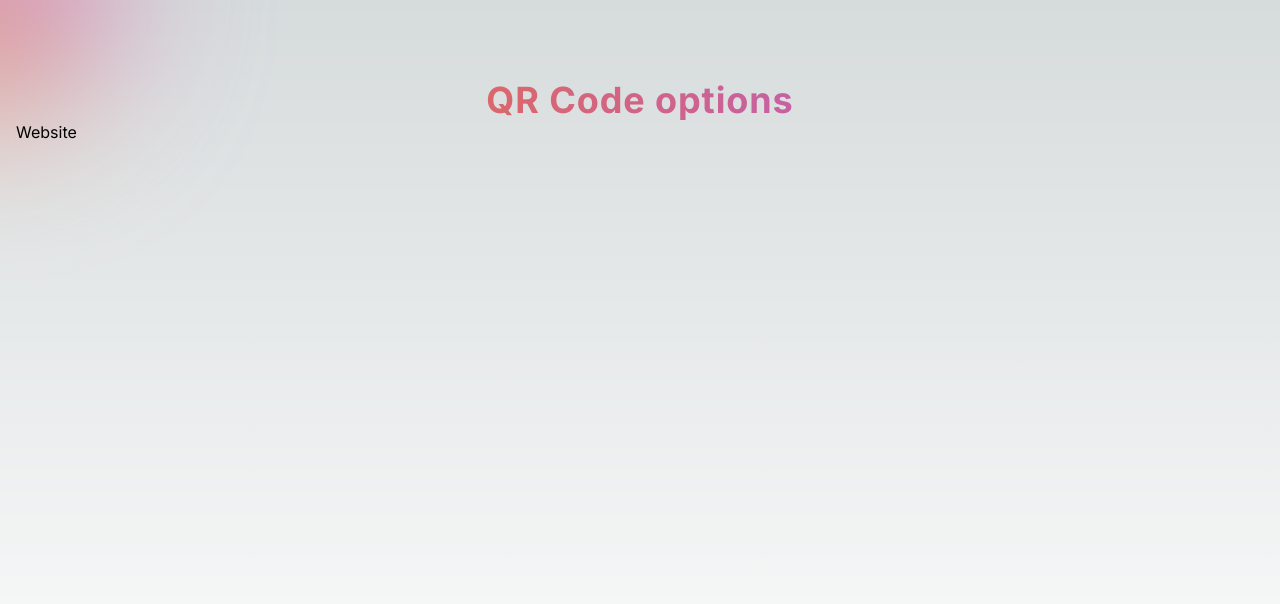
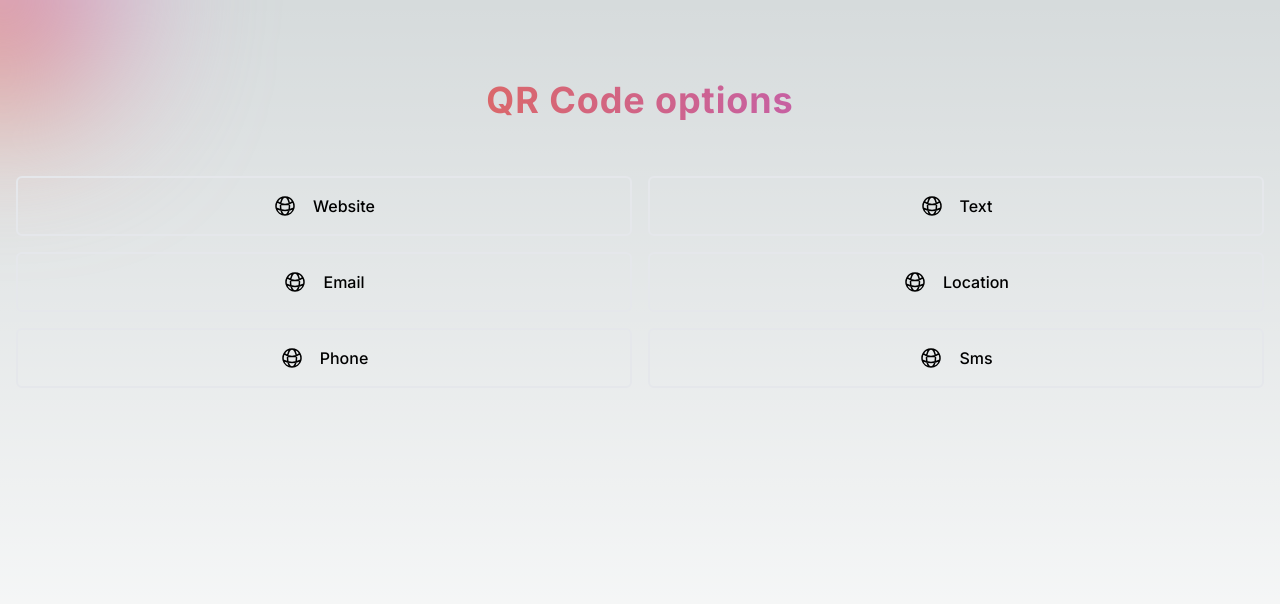
Before and after one commit to mohit2404/qr-generator, a Next.js app: page / in a window 1280 px wide. Shown: the top 604 px of the page. Built offline with nearby package versions, Linux system fonts and the light colour scheme.

Commit message:
add new changes

```diff
--- /dev/null
+++ b/app/_ui/nav-links.tsx
@@ -0,0 +1,56 @@
+import { GlobeAltIcon } from "@heroicons/react/24/outline";
+import Link from "next/link";
+
+const links = [
+  {
+    name: "Website",
+    href: "/website",
+    icon: GlobeAltIcon,
+  },
+  {
+    name: "Text",
+    href: "/text",
+    icon: GlobeAltIcon,
+  },
+  {
+    name: "Email",
+    href: "/text",
+    icon: GlobeAltIcon,
+  },
+  {
+    name: "Location",
+    href: "/text",
+    icon: GlobeAltIcon,
+  },
+  {
+    name: "Phone",
+    href: "/text",
+    icon: GlobeAltIcon,
+  },
+  {
+    name: "Sms",
+    href: "/text",
+    icon: GlobeAltIcon,
+  },
+];
+
+export default function NavLinks() {
+  return (
+    <div className="mx-auto mt-14 grid h-auto w-full grid-cols-1 gap-4 md:grid-cols-2">
+      {links.map((link) => {
+        const LinkIcon = link.icon;
+        return (
+          <Link
+            prefetch
+            key={link.name}
+            href={link.href}
+            className={`flex items-center justify-center gap-4 rounded-md border-2 p-4 text-sm font-medium transition-all hover:bg-white hover:text-black sm:text-base`}
+          >
+            <LinkIcon className="h-6 w-6" />
+            <p>{link.name}</p>
+          </Link>
+        );
+      })}
+    </div>
+  );
+}
--- a/app/page.tsx
+++ b/app/page.tsx
@@ -1,12 +1,12 @@
-import Link from "next/link";
+import NavLinks from "@/app/_ui/nav-links";
 
 export default function Home() {
   return (
-    <section className="h-screen py-20 px-4">
+    <section className="h-screen px-4 py-20">
       <h1 className="bg-gradient-to-r from-orange-500 to-purple-500 bg-clip-text text-center text-2xl font-bold tracking-wide text-transparent md:text-4xl">
         QR Code options
       </h1>
-      <Link href="/website">Website</Link>
+      <NavLinks />
     </section>
   );
 }
--- a/app/website/page.tsx
+++ b/app/website/page.tsx
@@ -21,7 +21,7 @@ export default function WebsitePage() {
       // Generate QR code as Data URL
       const qrCodeDataURL = await QRCode.toDataURL(websiteUrl, {
         errorCorrectionLevel: errorCorrectionLevel,
-        version: 7,
+        version: 9,
         color: {
           dark: "#000", // Color of the QR code
           light: "#fff", // Background color
--- a/package.json
+++ b/package.json
@@ -9,6 +9,7 @@
     "lint": "next lint"
   },
   "dependencies": {
+    "@heroicons/react": "^2.1.3",
     "next": "14.2.1",
     "qrcode": "^1.5.3",
     "react": "^18",
```
Also changed, not shown: 1 other file (tests, documents, lock files or other folders).
